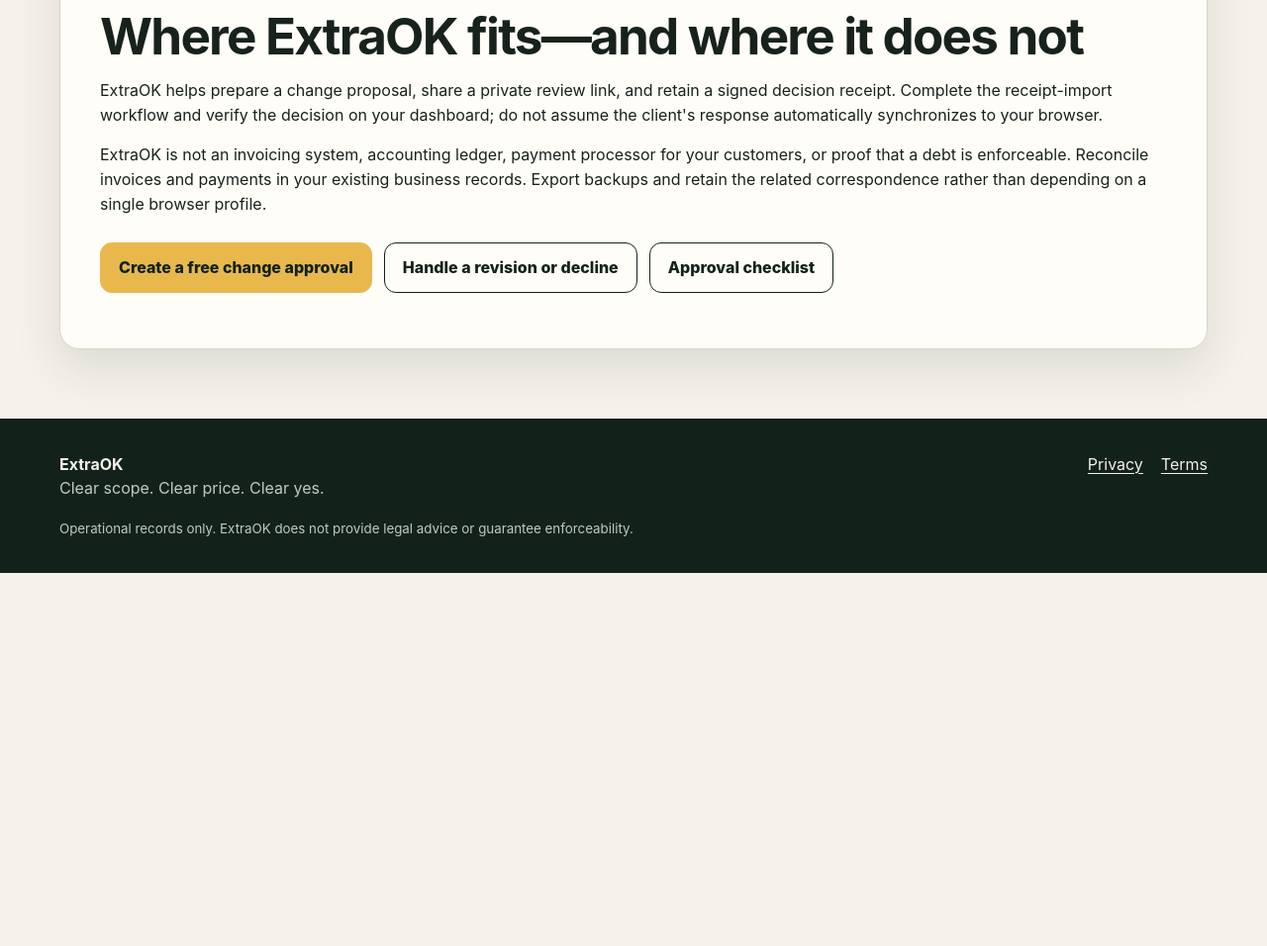
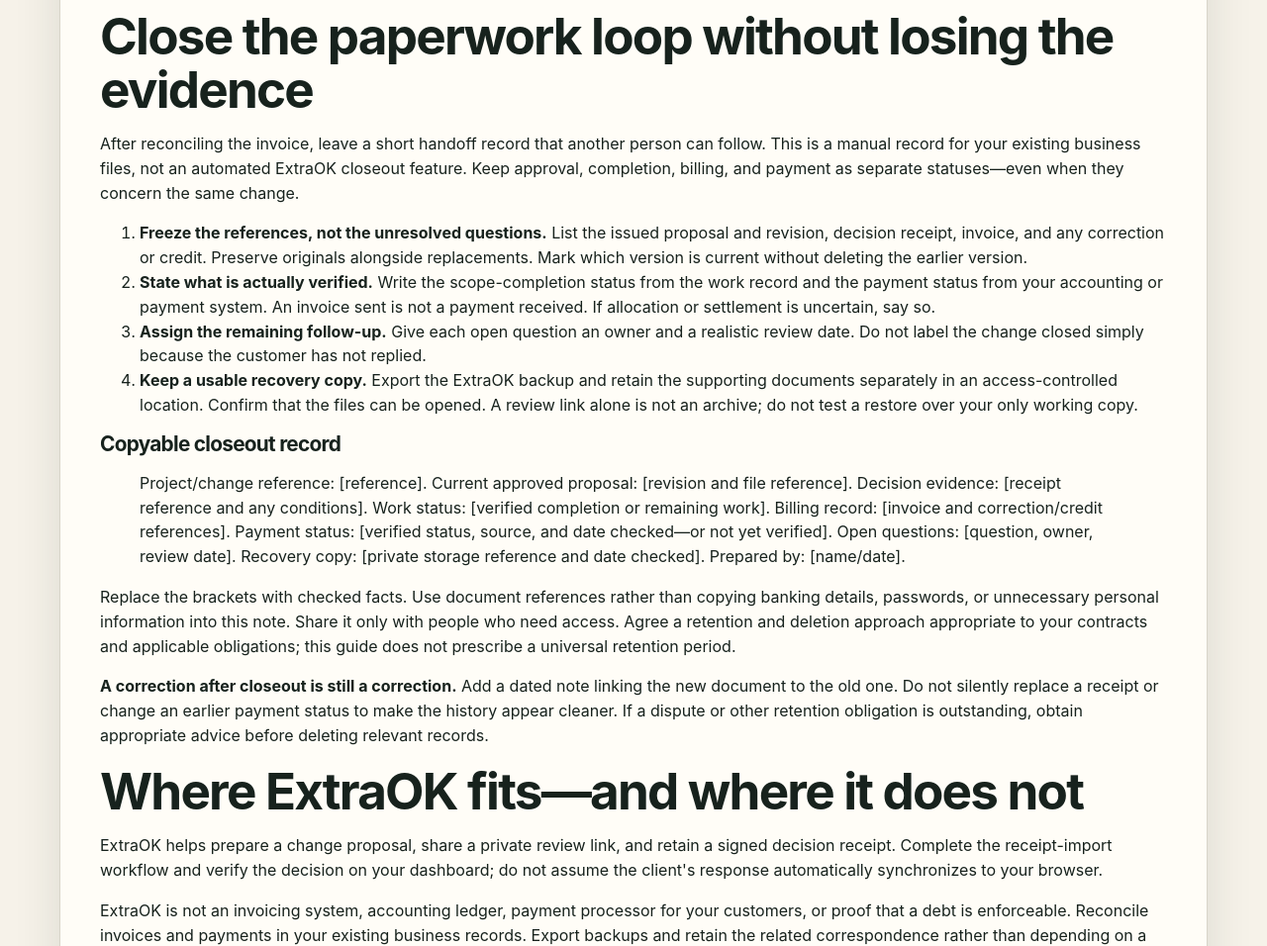
Before and after one commit to helpinghandschitown-netizen/extraok, a website: page change-order-to-invoice-checklist.html in a window 1280 px wide. Shown: the part 3300-4256 px from the top of the page at 99% size. Before the commit the page ends 3879 px from the top, so only its background shows below. Drawn offline with Linux system fonts and the light colour scheme.

Commit message:
docs: add change-order closeout record template

```diff
--- a/change-order-to-invoice-checklist.html
+++ b/change-order-to-invoice-checklist.html
@@ -70,6 +70,20 @@
       <blockquote><p>Thank you for flagging invoice [reference], line [reference]. I understand the mismatch concerns [specific issue]. I will compare it with change [reference/revision], the billing milestone, and prior invoice, credit, and payment records. Please identify any different version or record you are using. I will follow up by [realistic date] with the explanation, any correction, and any question still open.</p></blockquote>
       <p>Use only details you have verified and a follow-up date you can meet. Do not ask the customer to resend card or banking details. Keep payment information in the appropriate payment or accounting system.</p>
     </section>
+    <section id="closeout-record" aria-labelledby="closeout-heading">
+      <h2 id="closeout-heading">Close the paperwork loop without losing the evidence</h2>
+      <p>After reconciling the invoice, leave a short handoff record that another person can follow. This is a manual record for your existing business files, not an automated ExtraOK closeout feature. Keep approval, completion, billing, and payment as separate statuses—even when they concern the same change.</p>
+      <ol>
+        <li><strong>Freeze the references, not the unresolved questions.</strong> List the issued proposal and revision, decision receipt, invoice, and any correction or credit. Preserve originals alongside replacements. Mark which version is current without deleting the earlier version.</li>
+        <li><strong>State what is actually verified.</strong> Write the scope-completion status from the work record and the payment status from your accounting or payment system. An invoice sent is not a payment received. If allocation or settlement is uncertain, say so.</li>
+        <li><strong>Assign the remaining follow-up.</strong> Give each open question an owner and a realistic review date. Do not label the change closed simply because the customer has not replied.</li>
+        <li><strong>Keep a usable recovery copy.</strong> Export the ExtraOK backup and retain the supporting documents separately in an access-controlled location. Confirm that the files can be opened. A review link alone is not an archive; do not test a restore over your only working copy.</li>
+      </ol>
+      <h3>Copyable closeout record</h3>
+      <blockquote><p>Project/change reference: [reference]. Current approved proposal: [revision and file reference]. Decision evidence: [receipt reference and any conditions]. Work status: [verified completion or remaining work]. Billing record: [invoice and correction/credit references]. Payment status: [verified status, source, and date checked—or not yet verified]. Open questions: [question, owner, review date]. Recovery copy: [private storage reference and date checked]. Prepared by: [name/date].</p></blockquote>
+      <p>Replace the brackets with checked facts. Use document references rather than copying banking details, passwords, or unnecessary personal information into this note. Share it only with people who need access. Agree a retention and deletion approach appropriate to your contracts and applicable obligations; this guide does not prescribe a universal retention period.</p>
+      <p><strong>A correction after closeout is still a correction.</strong> Add a dated note linking the new document to the old one. Do not silently replace a receipt or change an earlier payment status to make the history appear cleaner. If a dispute or other retention obligation is outstanding, obtain appropriate advice before deleting relevant records.</p>
+    </section>
     <h2>Where ExtraOK fits—and where it does not</h2>
     <p>ExtraOK helps prepare a change proposal, share a private review link, and retain a signed decision receipt. Complete the receipt-import workflow and verify the decision on your dashboard; do not assume the client's response automatically synchronizes to your browser.</p>
     <p>ExtraOK is not an invoicing system, accounting ledger, payment processor for your customers, or proof that a debt is enforceable. Reconcile invoices and payments in your existing business records. Export backups and retain the related correspondence rather than depending on a single browser profile.</p>
```
